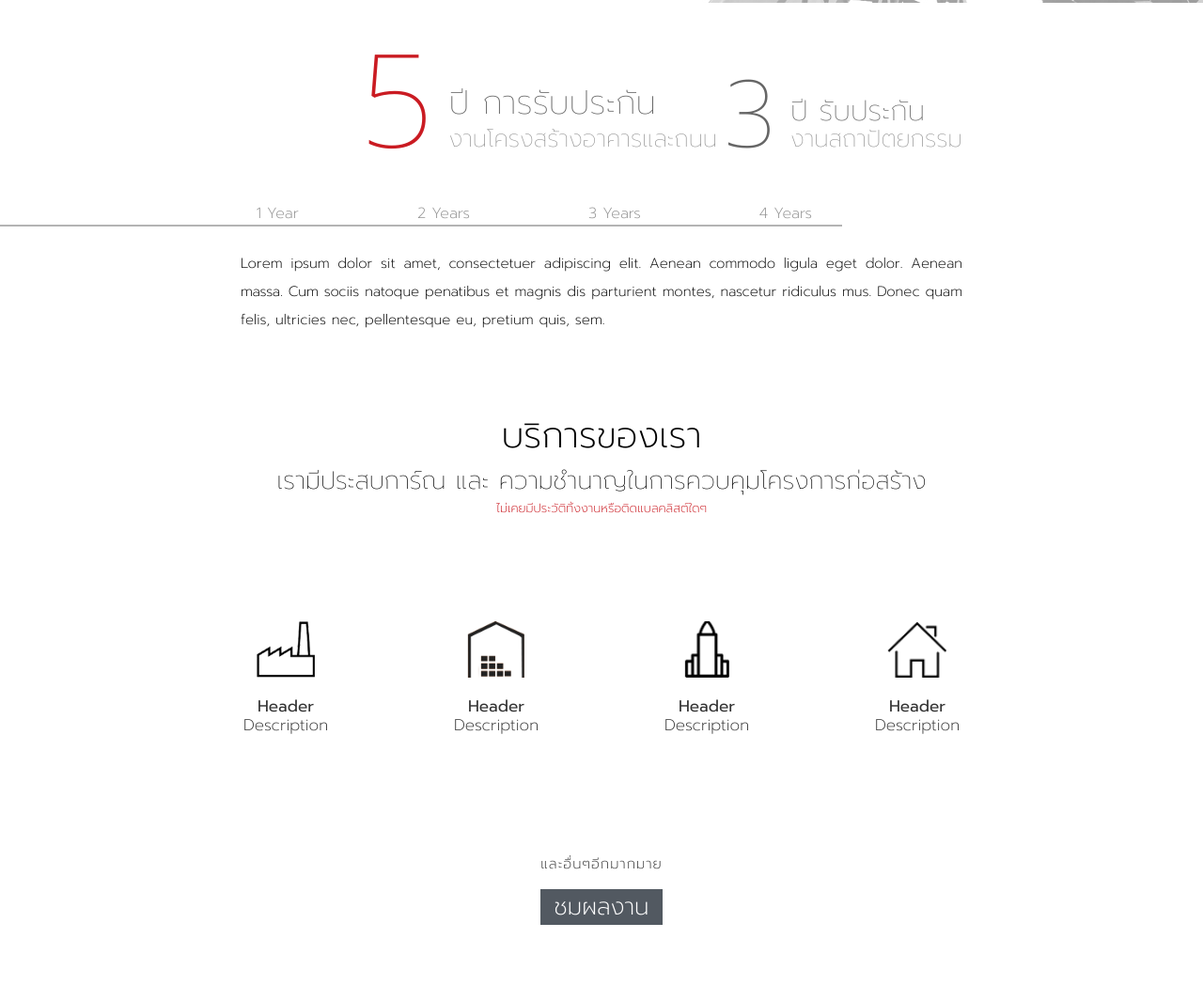
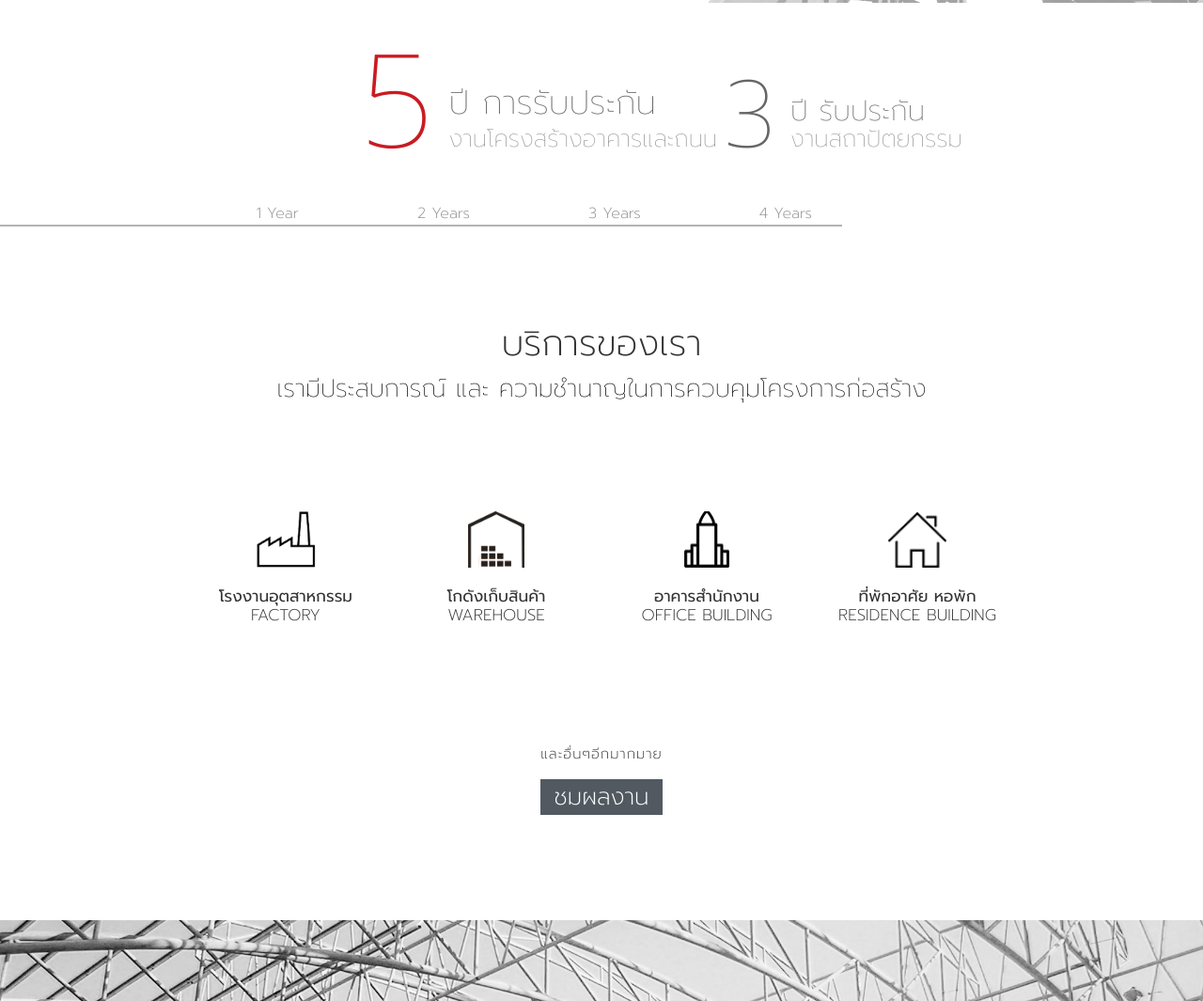
Before and after one commit to Nutn0n/saotip, a plain HTML site: page index.html in a window 1280 px wide. Shown: the part 3674-4739 px from the top of the page at 94% size. Drawn offline with nearby package versions, Linux system fonts and the light colour scheme.

Commit message:
Minor bug fixes.

```diff
--- a/asset/css/style.css
+++ b/asset/css/style.css
@@ -65,6 +65,7 @@ ul,li{
 }
 
 .nav {
+  transition: ease 0.5s;
   position: fixed;
   width: 100%;
   top: 0;
@@ -81,13 +82,14 @@ ul,li{
 }
 
   .nav li a {
+      transition: ease 0.5s;
   color: #333;
   font-size: 16px;
   font-weight: 400;
   }
 
   .nav li a:hover {
-
+  transition: ease 0.5s;
   color: #E10000;
   font-size: 16px;
   font-weight: 400;
@@ -245,6 +247,17 @@ ul,li{
   height:100vh;
   position: relative;
   text-align: center;
+transition: ease 0.5s;
+}
+
+.showcase:hover {
+transition: ease 0.5s;
+  background-color:#666;
+  width: 100%;
+  height:100vh;
+  position: relative;
+  text-align: center;
+  z-index: -99;
 }
 
 .showcase p {
@@ -306,11 +319,13 @@ ul,li{
   padding: 50px 15% 50px 15%;
   text-align: center;
   min-height: 280px;
+  transition: .2s ease;
 }
 
 .detailcontent > p{
   font-weight: 200;
   font-size:18px;
+  transition: .2s ease;
 }
 
 .detailcontent:first-of-type{
@@ -336,16 +351,19 @@ ul,li{
   text-decoration: none;
   color: #333;
   background: #fff;
+  transition: .2s ease;
 }
 
 .tab > li:first-of-type > .detaillink{
   border-top-left-radius: 5px;
   border-bottom-left-radius: 5px;
+transition: .2s ease;
 }
 
 .tab > li:last-of-type > .detaillink{
   border-top-right-radius: 5px;
   border-bottom-right-radius: 5px;
+  transition: .2s ease;
 }
 
 .active{
@@ -467,10 +485,13 @@ ul,li{
   width: 60vw;
   min-width: 300px;
   margin-bottom: 5rem;
+    font-weight: 200;
 }
 
 .content3 > .headline{
   margin-bottom: 0;
+  color:#333;
+  font-weight: 200;
 }
 
 .works{
@@ -502,6 +523,7 @@ ul,li{
 }
 
 .works-icon{
+  width: 300px;
   line-height: 20px;
   position: relative;
 }
@@ -510,6 +532,7 @@ ul,li{
   position: absolute;
   top: 50%;
   left: 50%;
+    width: 300px;
   transform: translate(-50%,-50%);
 }
 
--- a/index.html
+++ b/index.html
@@ -136,37 +136,37 @@ Special Thanks - Cadson Demak for beatufiful typeface.
         </div>
       </div>
     </div>
-    <p class="description">Lorem ipsum dolor sit amet, consectetuer adipiscing elit. Aenean commodo ligula eget dolor. Aenean massa. Cum sociis natoque penatibus et magnis dis parturient montes, nascetur ridiculus mus. Donec quam felis, ultricies nec, pellentesque eu, pretium quis, sem.</p>
+    <br/>    <br/>    <br/>
     <h1 class="headline">บริการของเรา</h1>
-    <h2 class="sub-headline">เรามีประสบการ์ณ และ ความชำนาญในการควบคุมโครงการก่อสร้าง</h2>
-    <h4 class="little">ไม่เคยมีประวัติทิ้งงานหรือติดแบลคลิสต์ใดๆ</h4>
+    <h2 class="sub-headline">เรามีประสบการณ์ และ ความชำนาญในการควบคุมโครงการก่อสร้าง</h2>
+    <!--<h4 class="little">ไม่เคยมีประวัติทิ้งงานหรือติดแบลคลิสต์ใดๆ</h4>-->
     <div class="works">
       <div class="works-icon">
         <div>
           <img src="asset/image/factory.png" />
-          <h1>Header</h1>
-          <h2>Description</h2>
+          <h1>โรงงานอุตสาหกรรม</h1>
+          <h2>FACTORY</h2>
         </div>
       </div>
       <div class="works-icon">
         <div>
           <img src="asset/image/warehouse.png" />
-          <h1>Header</h1>
-          <h2>Description</h2>
+          <h1>โกดังเก็บสินค้า</h1>
+          <h2>WAREHOUSE</h2>
         </div>
       </div>
       <div class="works-icon">
         <div>
           <img src="asset/image/office.png" />
-          <h1>Header</h1>
-          <h2>Description</h2>
+          <h1>อาคารสำนักงาน</h1>
+          <h2>OFFICE BUILDING</h2>
         </div>
       </div>
       <div class="works-icon">
         <div>
           <img src="asset/image/house.png" />
-          <h1>Header</h1>
-          <h2>Description</h2>
+          <h1>ที่พักอาศัย หอพัก</h1>
+          <h2>RESIDENCE BUILDING</h2>
         </div>
       </div>
     </div>
```
Also changed, not shown: asset/image/hero.png, 2 other files.
